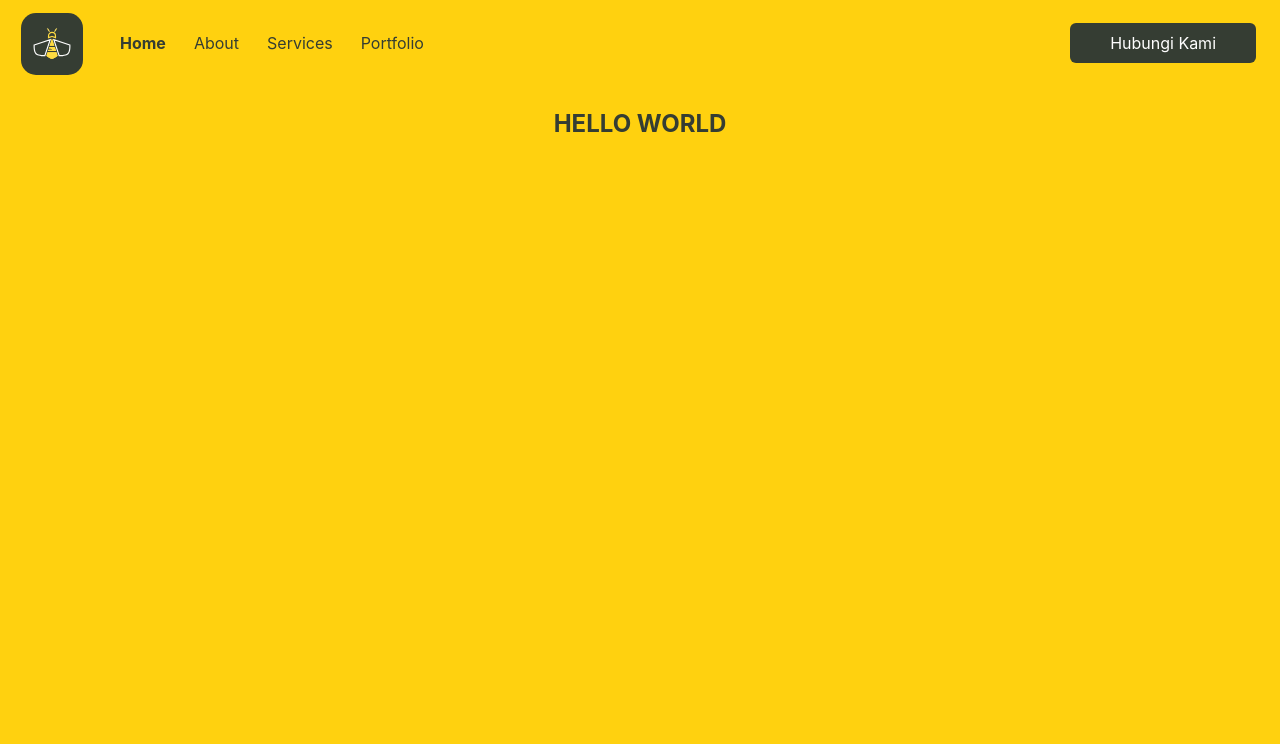
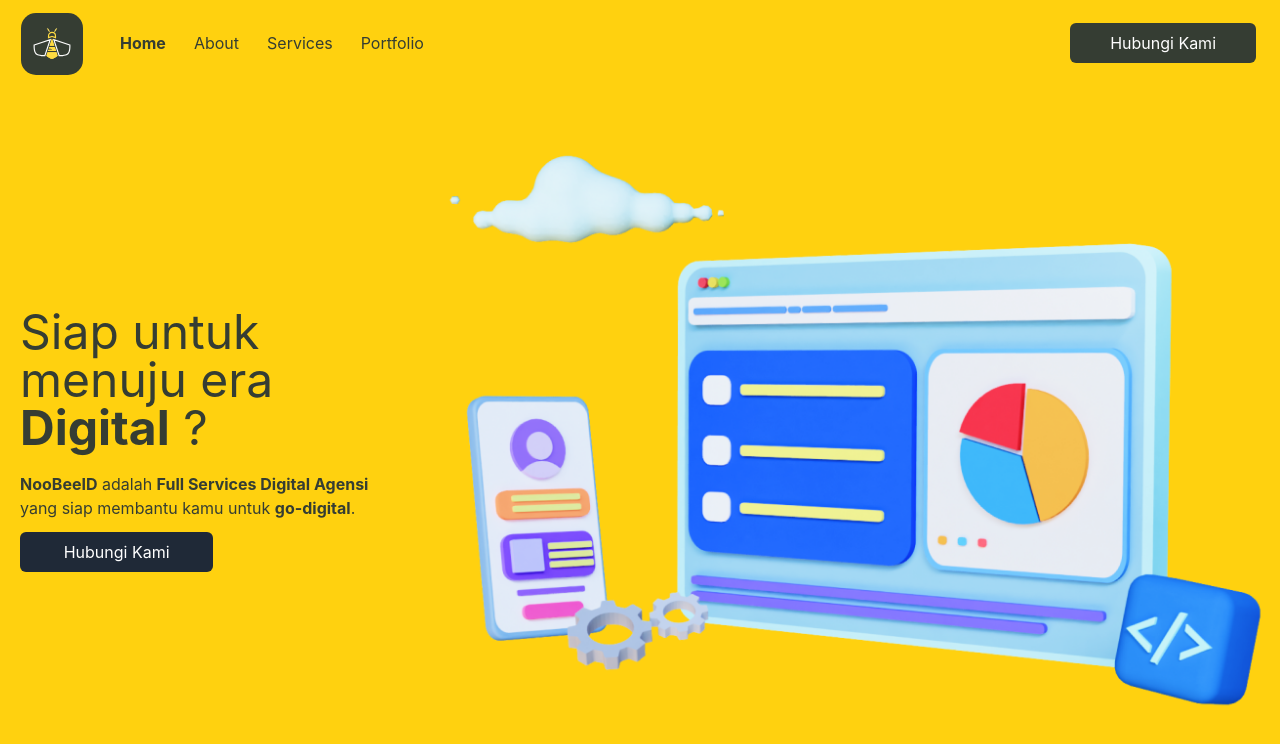
Before and after one commit to achimonchi/noobeeid, a Next.js app: page / in a window 1280 px wide. Shown: the top 744 px of the page. Built offline with nearby package versions, Linux system fonts and the light colour scheme.

Commit message:
add banner

```diff
--- a/components/Layout.js
+++ b/components/Layout.js
@@ -3,7 +3,7 @@ import Nav from "./Nav";
 
 export default function Layout({children}){
     return(
-        <div>
+        <div className="h-full">
             <Nav/>
             {children}
         </div>
--- a/components/Nav.js
+++ b/components/Nav.js
@@ -12,10 +12,7 @@ const Nav=()=>{
         dropdown:false
     });
 
-    const [location, setLocation] = useState("");
-
     useEffect(()=>{
-        console.log({router})
         const locNow = router.pathname;
         const home = document.getElementById("home");
         const about = document.getElementById("about");
@@ -26,6 +23,12 @@ const Nav=()=>{
         about.classList.remove("active");
         services.classList.remove("active");
         portfolio.classList.remove("active");
+
+        const tempToggle = {...toggle};
+        tempToggle.navigation = false;
+        tempToggle.dropdown = false;
+
+        setToggle(tempToggle);
 
         switch(locNow){
             case "/" :
@@ -47,19 +50,21 @@ const Nav=()=>{
 
     }, [router.pathname])
 
+    useEffect(()=>{
+        if(toggle.navigation){
+            document.getElementById("navigation").classList.remove("hidden");
+        } else {
+            document.getElementById("navigation").classList.add("hidden");
+
+        }
+    }, [toggle])
+
     const handleToggle=(target)=>{
 
         const newToggle = {...toggle};
         newToggle[target] = !newToggle[target];
         setToggle(newToggle);
 
-        console.log({newToggle})
-        if(newToggle.navigation){
-            document.getElementById("navigation").classList.remove("hidden");
-        } else {
-            document.getElementById("navigation").classList.add("hidden");
-
-        }
         // if(toggle){
             // document.getElementById("dropdown").classList.add("hidden");
         // } else {
@@ -68,7 +73,7 @@ const Nav=()=>{
     }
 
     return(
-        <nav className="lg:container mx-auto flex items-center px-3 py-1 flex-wrap mb-5">
+        <nav className="lg:container mx-auto flex items-center px-3 py-1 flex-wrap mb-5 top-0 fixed left-0 right-0 ">
             <div className="brand p-2 mr-4 inline-flex items-center">
                 <img src="/assets/logo.svg" width="64px" height="64px" className="rounded-2xl border lg:border-transparent" />
             </div>
--- a/pages/index.js
+++ b/pages/index.js
@@ -1,8 +1,9 @@
 import Head from "next/head";
+import Link from "next/link";
 
 export default function Home() {
   return (
-    <div>
+    <div className="h-full">
       <Head>
         <title>NooBeeID</title>
         <meta name="viewport" content="initial-scale=1.0, width=device-width" />
@@ -14,8 +15,23 @@ export default function Home() {
 
 const Banner=()=>{
   return(
-    <div className="container mx-auto">
-      <h1 className="text-center text-2xl font-bold uppercase">Hello World</h1>
-    </div>
+    <section id="banner" className="banner h-full pt-20">
+      <div className="container mx-auto h-full">
+        <div className="grid grid-cols-12 h-full">
+          <div className="lg:col-span-4 col-span-12 flex flex-col justify-center h-full p-5">
+            <h1 className="text-3xl md:text-4xl lg:text-5xl text-center lg:text-left">Siap untuk menuju era <span className="font-bold">Digital</span> ?</h1>
+            <h4 className="mt-5 text-center lg:text-left"><b>NooBeeID</b> adalah <b>Full Services Digital Agensi</b> yang siap membantu kamu untuk <b>go-digital</b>.</h4>
+            <Link href="/about">
+              <div className="bg-gray-800 text-white py-2 px-10 mt-3 text-center rounded-md lg:w-2/4">
+                Hubungi Kami
+              </div>
+            </Link>
+          </div>
+          <div className="lg:col-span-8 col-span-12  flex items-center">
+            <img className="" src="/assets/banner.png" />
+          </div>
+        </div>
+      </div>
+    </section>
   )
 }
--- a/styles/globals.css
+++ b/styles/globals.css
@@ -53,8 +53,17 @@ nav .menu-responsive{
 
 }
 
+
 nav{
   background: #353D33;
+  /* position:fixed;
+  left: 0;
+  right:0; */
+}
+
+/* banner */
+html, body, #__next{
+  height:100%;
 }
 
 @media (min-width: 768px){
```
Also changed, not shown: public/assets/banner.png (added).
